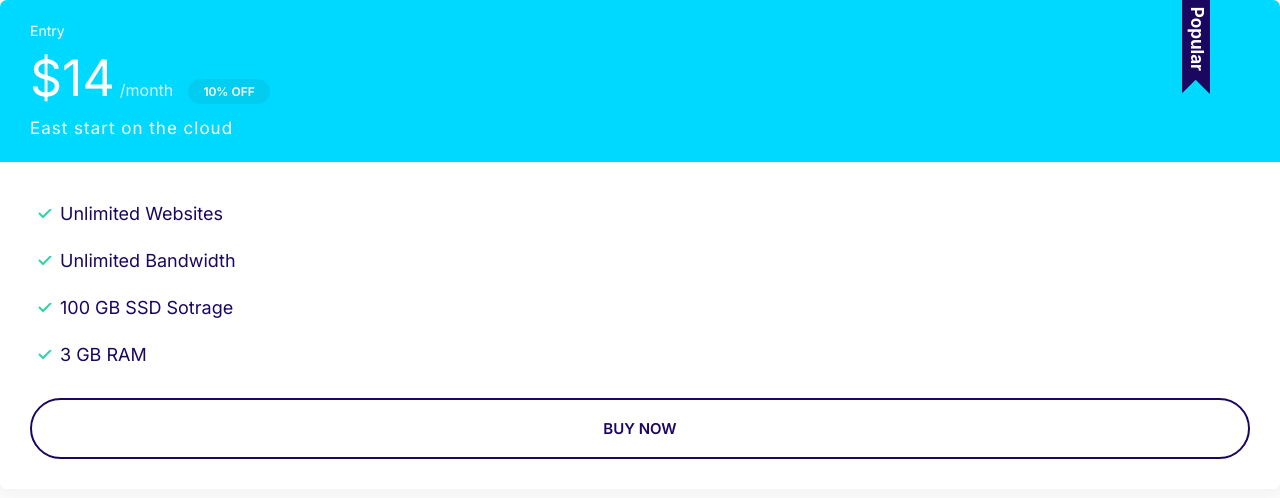
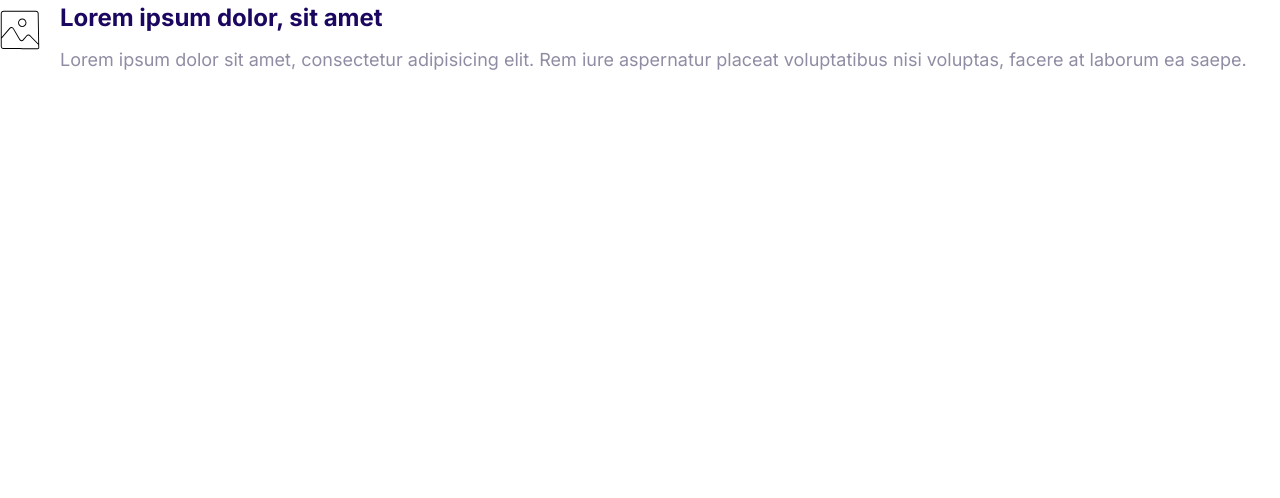
Before and after one commit to poonsgollamudi/seasons-anime.github.io, a plain HTML site: page index.html in a window 1280 px wide. Drawn offline with Linux system fonts and the light colour scheme.

Commit message:
mediaobject styling

```diff
--- a/css/styles.css
+++ b/css/styles.css
@@ -360,3 +360,20 @@ a {
     font-size: 1.7rem;
   }
 }
+
+/* media */
+.media {
+  display: flex;
+}
+
+.media__title {
+  margin-top: 0;
+}
+
+.media__body {
+  margin: 0 2rem;
+}
+
+.media__image {
+  margin-top: 1rem;
+}
--- a/index.html
+++ b/index.html
@@ -12,24 +12,19 @@
     <link rel="stylesheet" href="./css/styles.css" />
   </head>
   <body>
-    <div class="plan plan--popular">
-      <div class="card card--secondary">
-        <header class="card__header">
-          <h3 class="plan__name">Entry</h3>
-          <span class="plan__price">$14</span>
-          <span class="plan__billing-cycle">/month</span>
-          <span class="badge badge--secondary badge--small">10% OFF</span>
-          <span class="plan__description">East start on the cloud</span>
-        </header>
-        <div class="card__body">
-          <ul class="list list--tick">
-            <li class="list__item">Unlimited Websites</li>
-            <li class="list__item">Unlimited Bandwidth</li>
-            <li class="list__item">100 GB SSD Sotrage</li>
-            <li class="list__item">3 GB RAM</li>
-          </ul>
-          <button class="btn btn--outline btn--block">Buy Now</button>
-        </div>
+    <div class="media">
+      <div class="media__image">
+        <svg class="icon icon--primary">
+          <use xlink:href="images/sprite.svg#snap"></use>
+        </svg>
+      </div>
+      <div class="media__body">
+        <h3 class="media__title">Lorem ipsum dolor, sit amet</h3>
+        <p>
+          Lorem ipsum dolor sit amet, consectetur adipisicing elit. Rem iure
+          aspernatur placeat voluptatibus nisi voluptas, facere at laborum ea
+          saepe.
+        </p>
       </div>
     </div>
   </body>
```
Also changed, not shown: components/mediaobject.html (added, +14 -0 lines).
